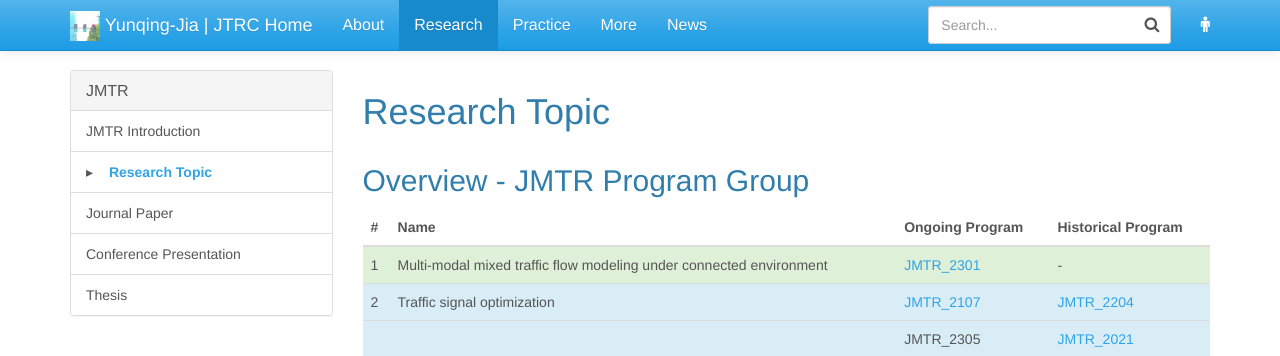
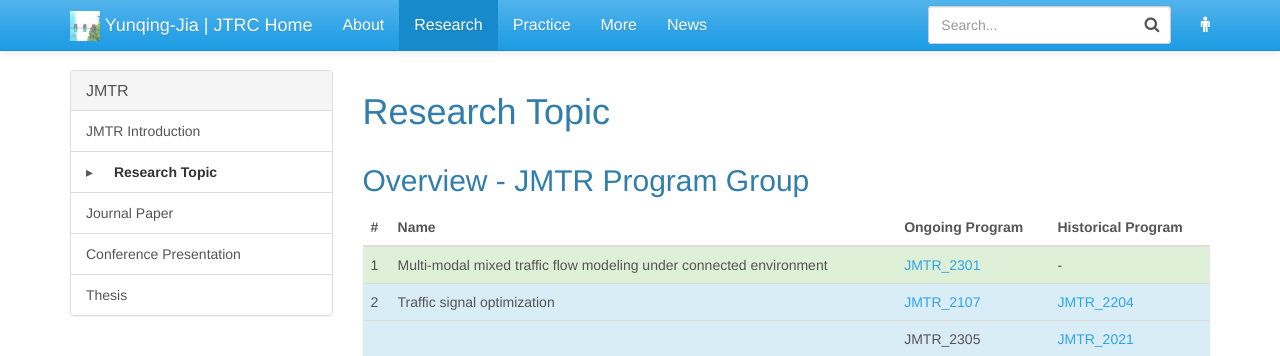
Before and after one commit to Yunqing-Jia/JTRC, a Jekyll site: the page built from _jmtr/researchtopic.md, in a window 1280 px wide. Shown: the top 356 px of the page. Built offline with Jekyll 4.4.1, drawn with Linux system fonts in a browser that asks for light colours.

Commit message:
Update jmtr_nav.html

```diff
--- a/_includes/jmtr_nav.html
+++ b/_includes/jmtr_nav.html
@@ -43,8 +43,10 @@
 
             {% if has_subpage %}
               <div class="list-group-item{% if item_url == page.url or sub_active %} active-parent{% endif %}">
-                <span class="arrow" onclick="toggleSubmenu(this)">&#9656;</span>
-                <a class="{% if item_url == page.url %}active{% endif %}" href="{{ p.url | relative_url }}">{{ p.title }}</a>
+                <span class="arrow {% if sub_active %}down{% endif %}" onclick="toggleSubmenu(this)">&#9656;</span>
+                <span class="submenu-label" onclick="toggleSubmenu(this.previousElementSibling)">
+                  {{ p.title }}
+                </span>
                 <div class="submenu" style="{% if sub_active %}display:block;{% else %}display:none;{% endif %}">
                   {% for sub in item.subpage %}
                     {% assign sub_url = sub %}
@@ -80,6 +82,14 @@
   .active-parent > a {
     font-weight: bold;
   }
+  .submenu-label {
+  cursor: pointer;
+  color: #333;
+  margin-left: 5px;
+}
+  .active-parent .submenu-label {
+    font-weight: bold;
+  }
 </style>
 
 <script>
```
